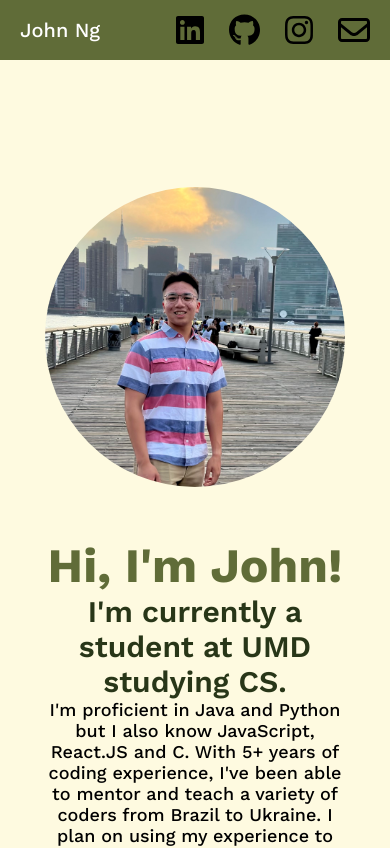
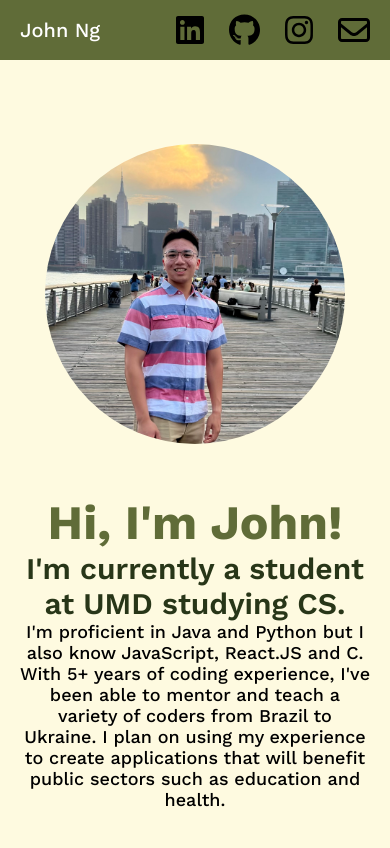
Before and after one commit to JohnN05/website, a React (Create React App) app: page / in a window 390 px wide. Shown: the top 848 px of the page. Built offline with nearby package versions, Linux system fonts and the light colour scheme.

Commit message:
Minor width adjustment for smaller screens

```diff
--- a/src/components/BioSection.css
+++ b/src/components/BioSection.css
@@ -76,6 +76,10 @@
 }
 
 @media only screen and (max-width: 768px){
+    .bio{
+        padding: 10vh 5vw 10vh 5vw;
+    }
+
     .bio article{
         text-align: center;
     }
```
